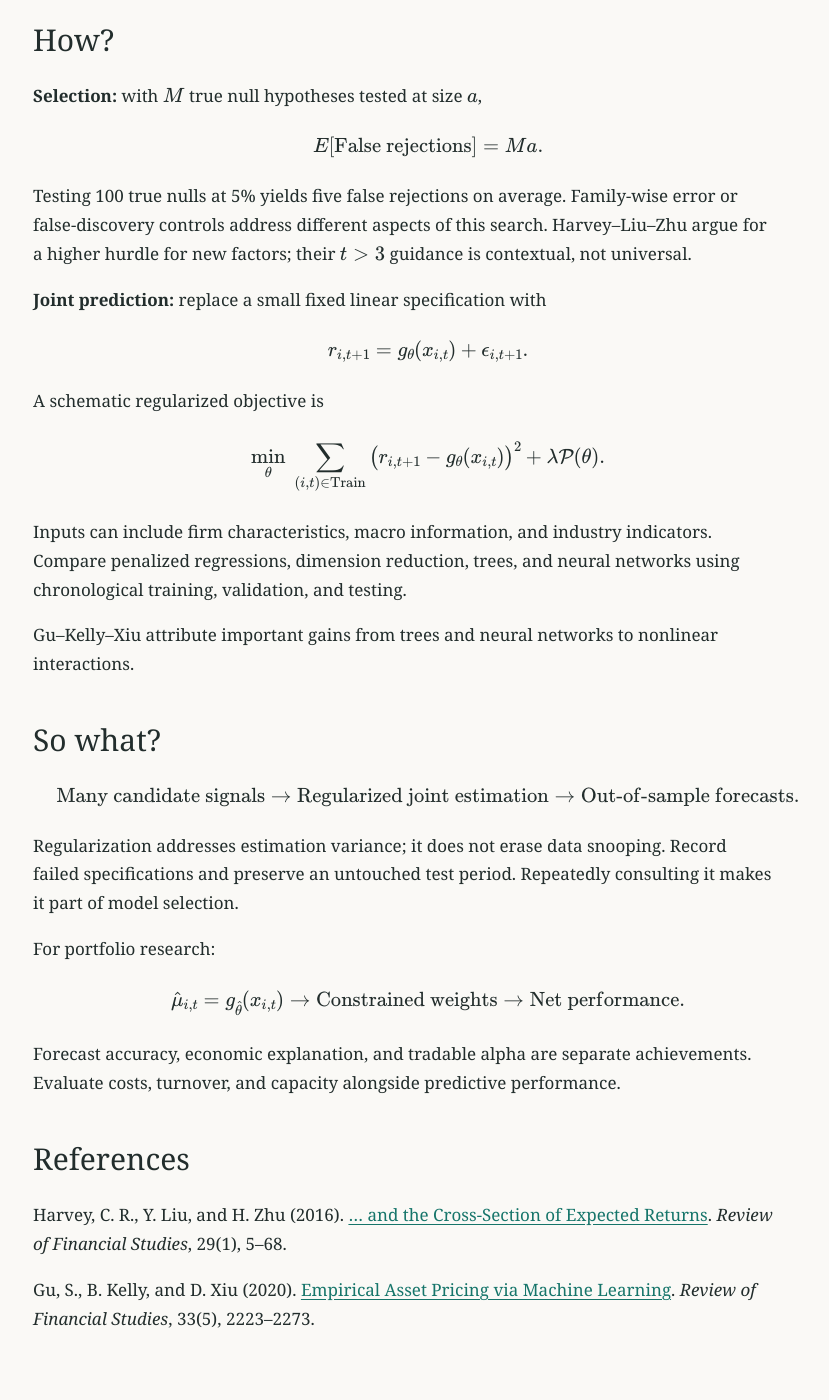
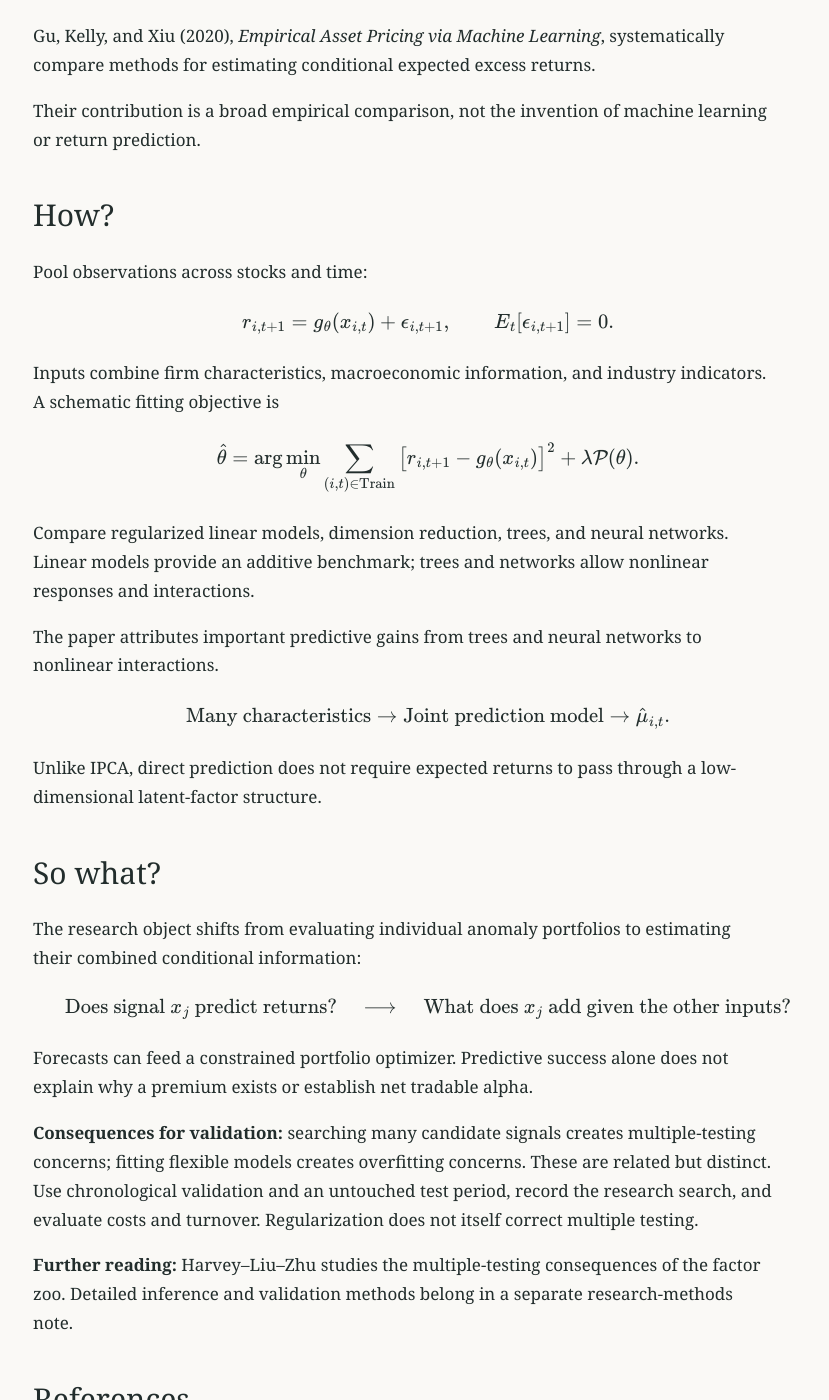
Before and after one commit to WongYatChun/quant_chronicle, a Jekyll site: the page built from _notes/2020-factor-zoo-nonlinear-prediction.md, in a window 1280 px wide and 1400 px high, scrolled down 1114 px. Shown: the whole window, without its empty margins (212-1041 px from the left). Built offline with Jekyll 4.4.1, drawn with Linux system fonts in a browser that asks for light colours; some of the changed text lies outside the part shown.

Commit message:
Refocus factor zoo note on joint nonlinear prediction

```diff
--- a/_notes/2020-factor-zoo-nonlinear-prediction.md
+++ b/_notes/2020-factor-zoo-nonlinear-prediction.md
@@ -1,83 +1,80 @@
 ---
 title: "Factor Zoo and Nonlinear Expected Return Prediction"
 year: 2020
-authors: "Campbell Harvey; Yan Liu; Heqing Zhu; Shihao Gu; Bryan Kelly; Dacheng Xiu"
+authors: "Shihao Gu; Bryan Kelly; Dacheng Xiu"
 track: "Asset Pricing & Alpha"
 section: "Factor Zoo and Nonlinear Expected Return Prediction"
-summary: "Many predictors motivate selection controls, regularization, and nonlinear models."
+summary: "Many return predictors become inputs to a joint nonlinear expected-return model."
 ---
 
 ## Why?
 
-Hundreds of candidate predictors create two problems:
+Empirical research documents many return predictors: valuation, momentum, profitability, investment, liquidity, and volatility. This expanding collection is often called the **factor zoo**, although a predictive characteristic is not automatically a priced risk factor.
+
+How should these predictors be combined? A small additive model can miss nonlinear effects and interactions:
 
 $$
-\text{Many tests}\rightarrow\text{Selection bias},
-\qquad
-\text{Many inputs}\rightarrow\text{Estimation error}.
+E_t[r_{i,t+1}]=a+\sum_{\ell=1}^{L}b_\ell x_{i,t,\ell}
+\quad\longrightarrow\quad
+E_t[r_{i,t+1}]=g_\theta(x_{i,t}).
 $$
 
-Useful information may also depend on nonlinear interactions. Adding predictors one at a time can miss their joint structure.
+For example, the predictive effect of momentum may depend on liquidity or the market state.
 
 ## Who?
 
-Harvey, Liu, and Zhu (2016), *… and the Cross-Section of Expected Returns*, examine multiple testing.
+Gu, Kelly, and Xiu (2020), *Empirical Asset Pricing via Machine Learning*, systematically compare methods for estimating conditional expected excess returns.
 
-Gu, Kelly, and Xiu (2020), *Empirical Asset Pricing via Machine Learning*, compare methods for predicting conditional expected excess returns.
+Their contribution is a broad empirical comparison, not the invention of machine learning or return prediction.
 
 ## How?
 
-**Selection:** with $M$ true null hypotheses tested at size $a$,
+Pool observations across stocks and time:
 
 $$
-E[\text{False rejections}]=Ma.
+r_{i,t+1}=g_\theta(x_{i,t})+\epsilon_{i,t+1},
+\qquad E_t[\epsilon_{i,t+1}]=0.
 $$
 
-Testing 100 true nulls at 5% yields five false rejections on average. Family-wise error or false-discovery controls address different aspects of this search. Harvey–Liu–Zhu argue for a higher hurdle for new factors; their $t>3$ guidance is contextual, not universal.
-
-**Joint prediction:** replace a small fixed linear specification with
+Inputs combine firm characteristics, macroeconomic information, and industry indicators. A schematic fitting objective is
 
 $$
-r_{i,t+1}=g_\theta(x_{i,t})+\epsilon_{i,t+1}.
-$$
-
-A schematic regularized objective is
-
-$$
-\min_\theta\;
+\hat\theta=\arg\min_\theta
 \sum_{(i,t)\in\mathrm{Train}}
-\big(r_{i,t+1}-g_\theta(x_{i,t})\big)^2
+\big[r_{i,t+1}-g_\theta(x_{i,t})\big]^2
 +\lambda\mathcal P(\theta).
 $$
 
-Inputs can include firm characteristics, macro information, and industry indicators. Compare penalized regressions, dimension reduction, trees, and neural networks using chronological training, validation, and testing.
+Compare regularized linear models, dimension reduction, trees, and neural networks. Linear models provide an additive benchmark; trees and networks allow nonlinear responses and interactions.
 
-Gu–Kelly–Xiu attribute important gains from trees and neural networks to nonlinear interactions.
+The paper attributes important predictive gains from trees and neural networks to nonlinear interactions.
+
+$$
+\text{Many characteristics}
+\rightarrow\text{Joint prediction model}
+\rightarrow\hat\mu_{i,t}.
+$$
+
+Unlike IPCA, direct prediction does not require expected returns to pass through a low-dimensional latent-factor structure.
 
 ## So what?
 
+The research object shifts from evaluating individual anomaly portfolios to estimating their combined conditional information:
+
 $$
-\text{Many candidate signals}
-\rightarrow
-\text{Regularized joint estimation}
-\rightarrow
-\text{Out-of-sample forecasts}.
+\text{Does signal }x_j\text{ predict returns?}
+\quad\longrightarrow\quad
+\text{What does }x_j\text{ add given the other inputs?}
 $$
 
-Regularization addresses estimation variance; it does not erase data snooping. Record failed specifications and preserve an untouched test period. Repeatedly consulting it makes it part of model selection.
+Forecasts can feed a constrained portfolio optimizer. Predictive success alone does not explain why a premium exists or establish net tradable alpha.
 
-For portfolio research:
+**Consequences for validation:** searching many candidate signals creates multiple-testing concerns; fitting flexible models creates overfitting concerns. These are related but distinct. Use chronological validation and an untouched test period, record the research search, and evaluate costs and turnover. Regularization does not itself correct multiple testing.
 
-$$
-\hat\mu_{i,t}=g_{\hat\theta}(x_{i,t})
-\rightarrow\text{Constrained weights}
-\rightarrow\text{Net performance}.
-$$
-
-Forecast accuracy, economic explanation, and tradable alpha are separate achievements. Evaluate costs, turnover, and capacity alongside predictive performance.
+**Further reading:** Harvey–Liu–Zhu studies the multiple-testing consequences of the factor zoo. Detailed inference and validation methods belong in a separate research-methods note.
 
 ## References
 
-Harvey, C. R., Y. Liu, and H. Zhu (2016). [… and the Cross-Section of Expected Returns](https://doi.org/10.1093/rfs/hhv059). *Review of Financial Studies*, 29(1), 5–68.
+Gu, S., B. Kelly, and D. Xiu (2020). [Empirical Asset Pricing via Machine Learning](https://doi.org/10.1093/rfs/hhaa009). *Review of Financial Studies*, 33(5), 2223–2273.
 
-Gu, S., B. Kelly, and D. Xiu (2020). [Empirical Asset Pricing via Machine Learning](https://doi.org/10.1093/rfs/hhaa009). *Review of Financial Studies*, 33(5), 2223–2273.
+Harvey, C. R., Y. Liu, and H. Zhu (2016). [… and the Cross-Section of Expected Returns](https://doi.org/10.1093/rfs/hhv059). *Review of Financial Studies*, 29(1), 5–68. Further reading on multiple testing.
```
